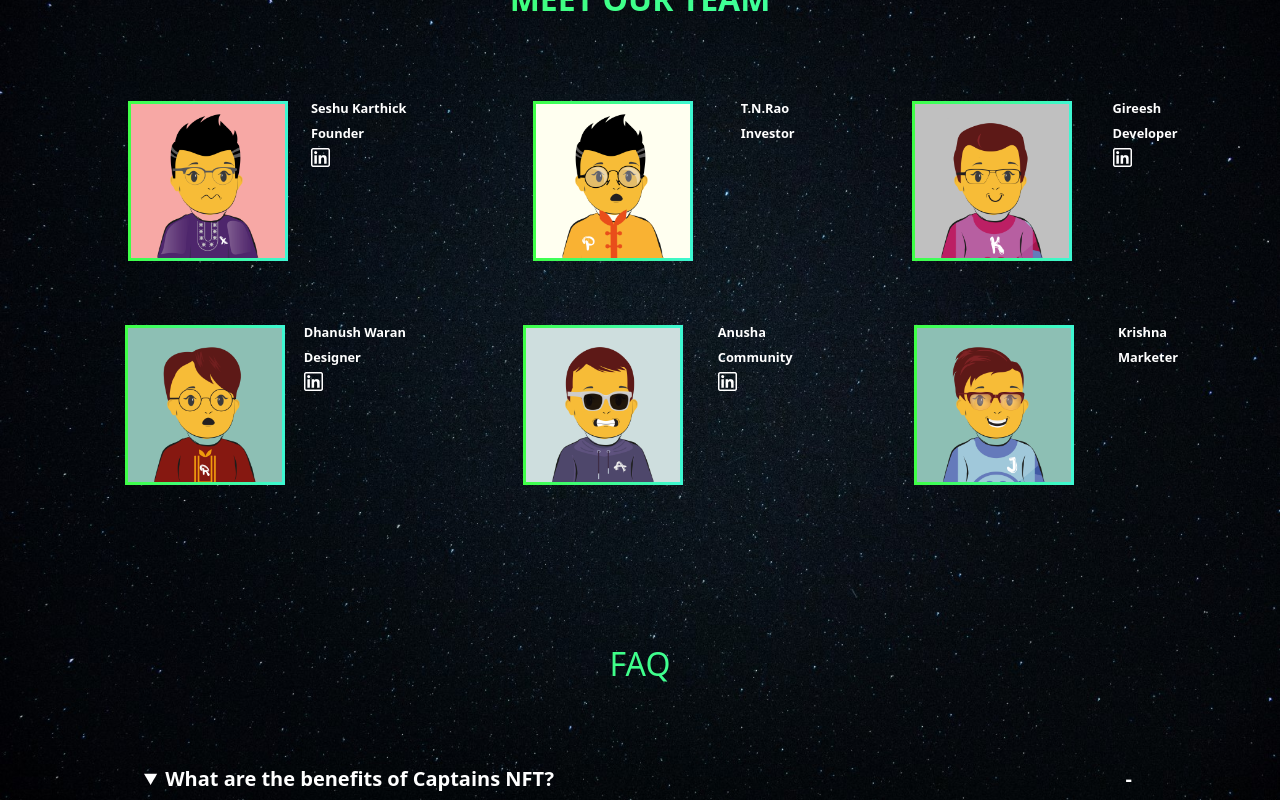
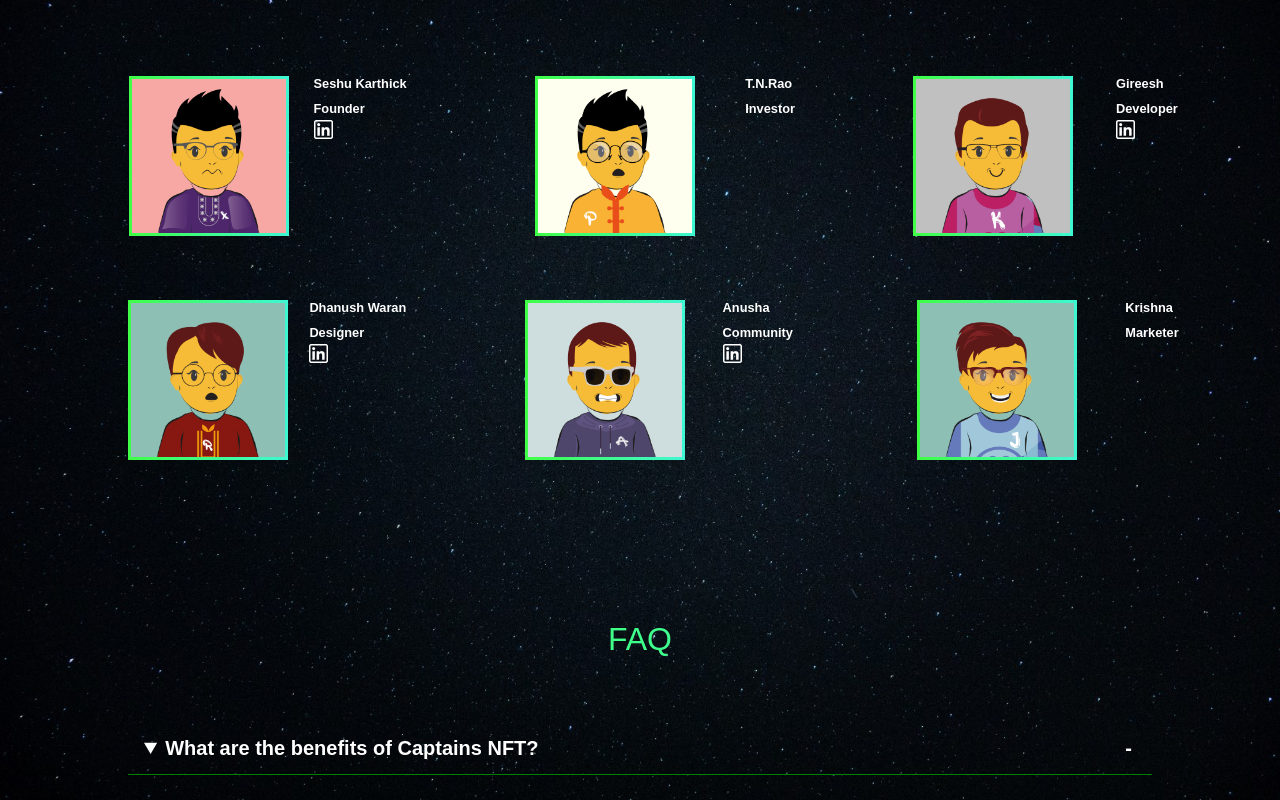
Before and after one commit to enteraltspace/altspacechamps, a React (Create React App) app: page / in a window 1280 px wide. Shown: the part 2605-3405 px from the top of the page. Built offline with nearby package versions, Linux system fonts and the light colour scheme.

Commit message:
Update App.css

```diff
--- a/src/App.css
+++ b/src/App.css
@@ -17,9 +17,9 @@
   min-height: 100%;
   color: white;
   align-content: center;
-  //font-family: Arial, sans-serif, 'Segoe UI Semilight';
-  //font-size: 90%;
-  //line-height: 2em;
+  font-family: Arial, sans-serif, 'Segoe UI Semilight';
+  font-size: 10px;
+  line-height: 2em;
 }
 
 .App-logo {
```
